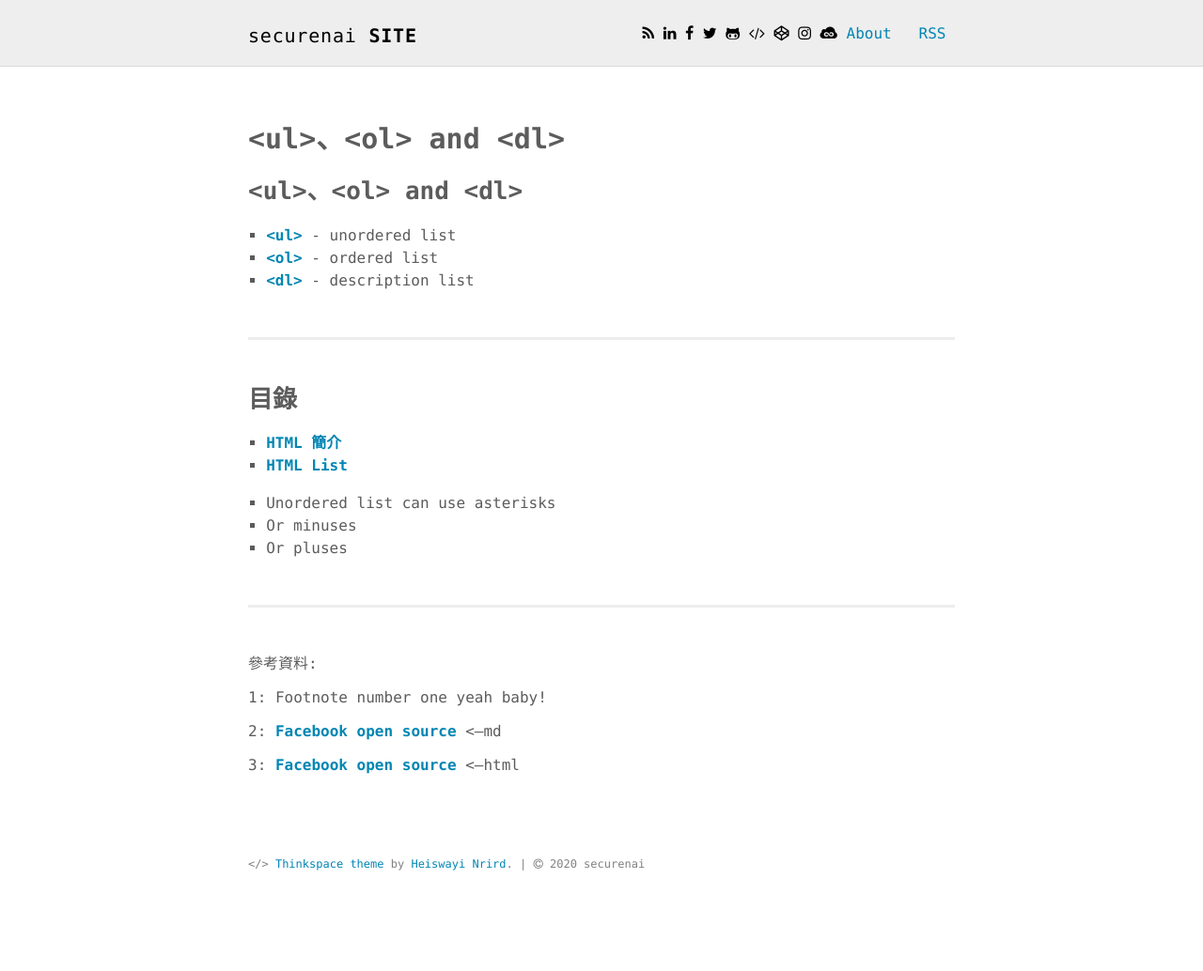
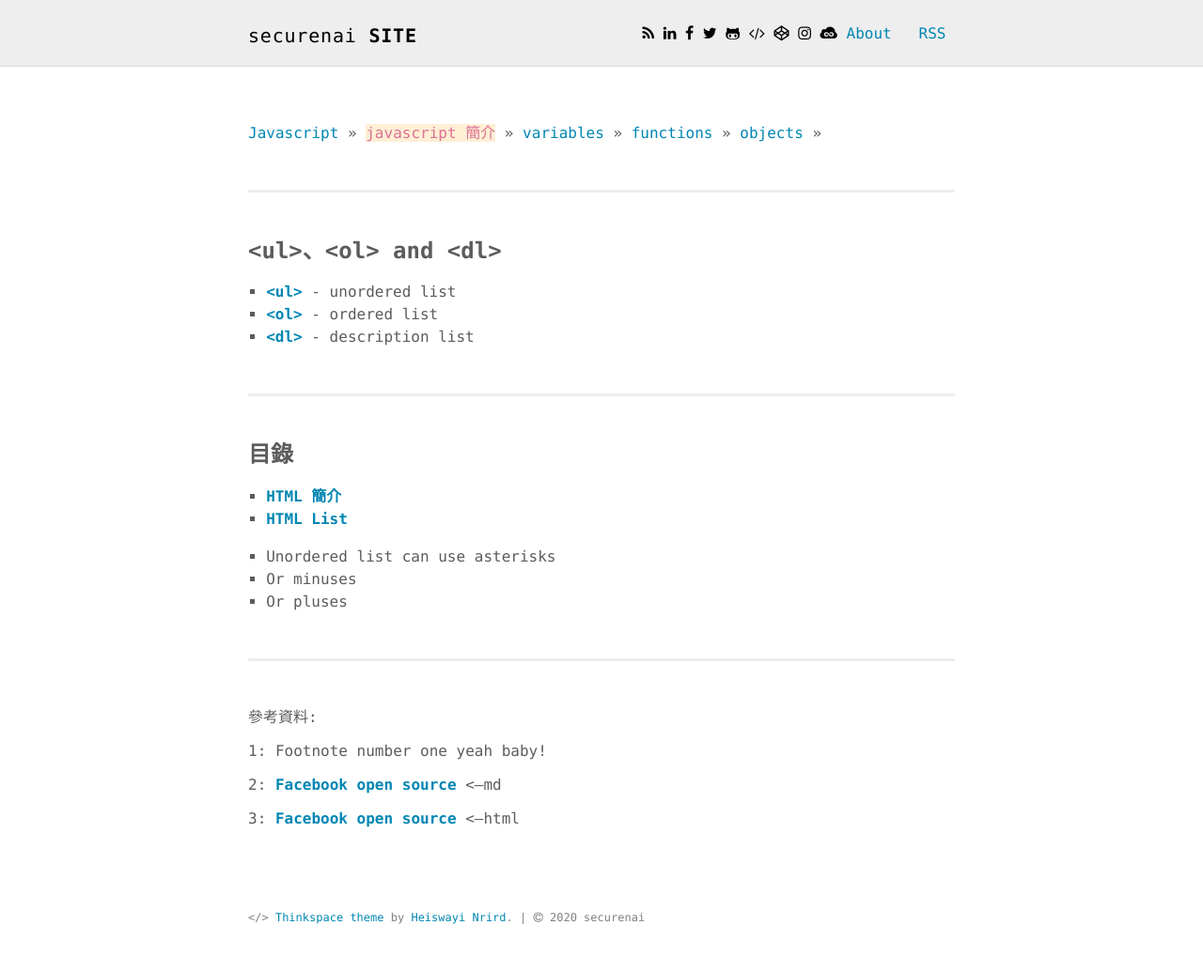
Before and after one commit to securenai/securenai.github.io, a Jekyll site: the page built from HTML/HTML_List.md, in a window 1280 px wide. Shown: the whole page at 94% size. Built offline with Jekyll 4.4.1, drawn with Linux system fonts in a browser that asks for light colours; our own code applies the rules of GitHub Pages for plain Markdown files; before the commit the page ends 977 px from its top, so only the background shows below that.

Commit message:
Update HTML_List.md

```diff
--- a/HTML/HTML_List.md
+++ b/HTML/HTML_List.md
@@ -1,4 +1,12 @@
-## &lt;ul&gt;、&lt;ol&gt; and &lt;dl&gt;
+
+<a href="/javascript/">Javascript</a> >>
+<a href="/javascript/javascript_intro/" style="color:palevioletred;background-color:papayawhip;">javascript 簡介</a> >>
+<a href="/javascript/javascript_variables/">variables</a> >>
+<a href="/javascript/javascript_functions/">functions</a> >>
+<a href="/javascript/javascript_objects/">objects</a> >>
+<div class="divider"></div>
+
+### &lt;ul&gt;、&lt;ol&gt; and &lt;dl&gt;
 
 * **<a href="https://developer.mozilla.org/en-US/docs/Web/HTML/Element/ul" target="_blank">&lt;ul&gt;</a>** - unordered list
 * **<a href="https://developer.mozilla.org/en-US/docs/Web/HTML/Element/ul" target="_blank">&lt;ol&gt;</a>** - ordered list
@@ -6,7 +14,7 @@
 
 <div class="divider"></div>
 
-## 目錄
+### 目錄
 
 1. [**HTML 簡介**](/spring/spring_page1)
 2. [**HTML List**](/HTML/HTML_List)
```
